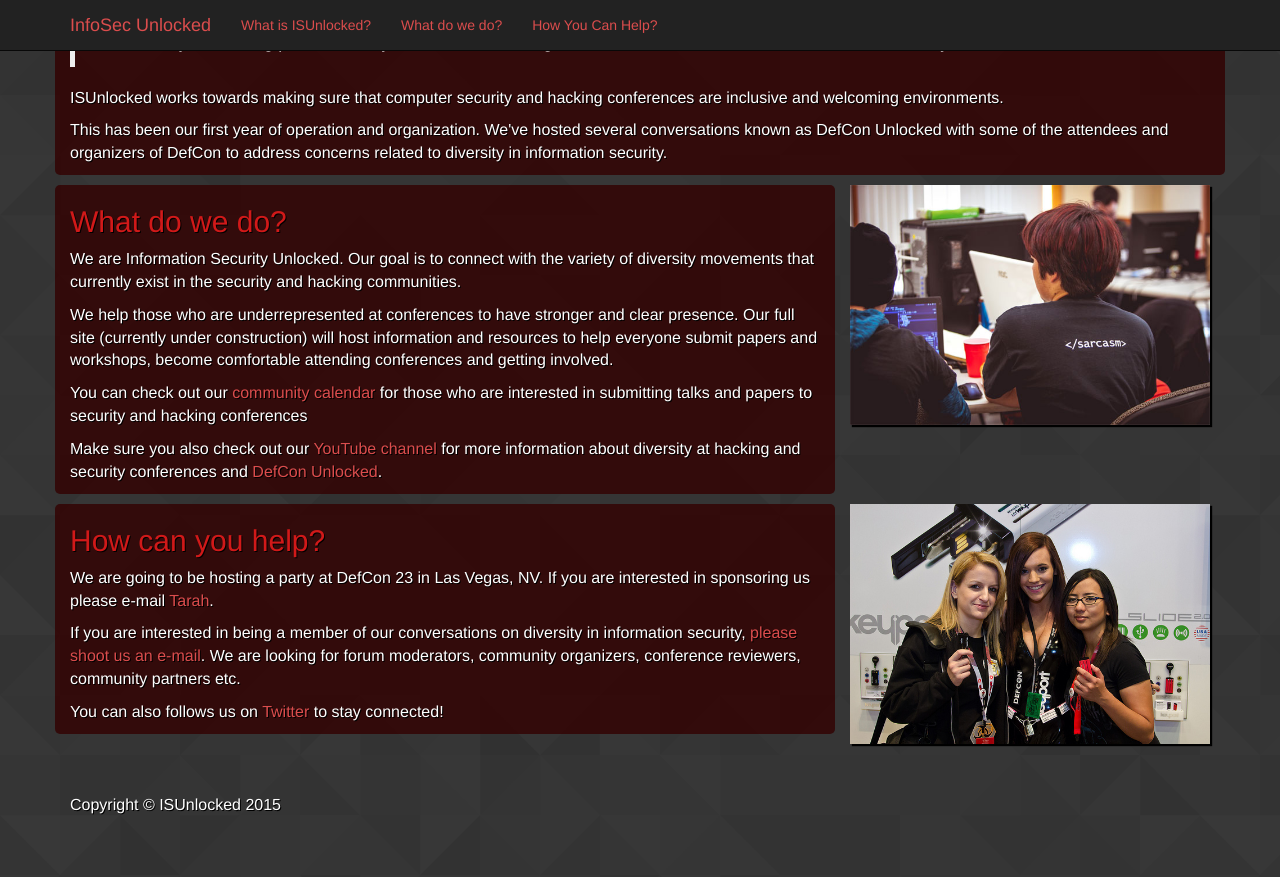
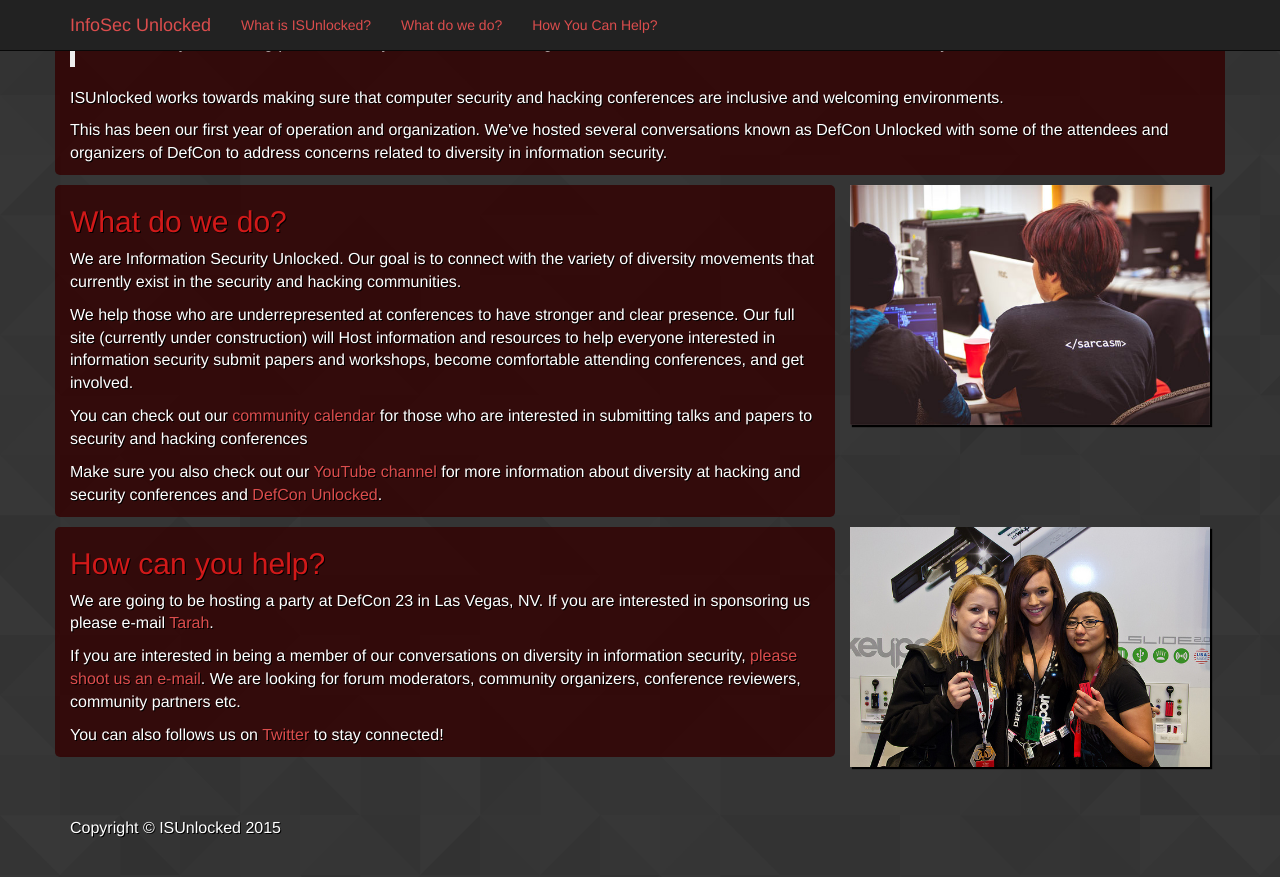
Before and after one commit to tarahmarie/ISUnlocked, a Jekyll site: the page built from index.html, in a window 1280 px wide and 900 px high, scrolled down 625 px. Shown: the top 877 px of the window. Built offline with Jekyll 4.4.1, drawn with Linux system fonts in a browser that asks for light colours.

Commit message:
Changing wording on what we do

```diff
--- a/index.html
+++ b/index.html
@@ -20,7 +20,7 @@ layout: default
                 <h2>What do we do?</h2>
                 <a name="do"></a>
                 <p>We are Information Security Unlocked. Our goal is to connect with the variety of diversity movements that currently exist in the security and hacking communities.</p>
-                <p>We help those who are underrepresented at conferences to have stronger and clear presence. Our full site (currently under construction) will host information and resources to help everyone submit papers and workshops, become comfortable attending conferences and getting involved.</p>
+                <p>We help those who are underrepresented at conferences to have stronger and clear presence. Our full site (currently under construction) will Host information and resources to help everyone interested in information security submit papers and workshops, become comfortable attending conferences, and get involved.</p>
                 <p>You can check out our <a href="calendar.html" class="external">community calendar</a> for those who are interested in submitting talks and papers to security and hacking conferences</p>
                 <p>Make sure you also check out our <a href="https://www.youtube.com/channel/UCf-3ggETDtXsdVl9H1rvhZw">YouTube channel</a> for more information about diversity at hacking and security conferences and <a href="https://www.youtube.com/watch?v=sfWAefKcV-w&list=PLo0B7tZcVjXqilFDIRC8Oa9bozGWAcwZ6">DefCon Unlocked</a>.</p>
             </div>
```
